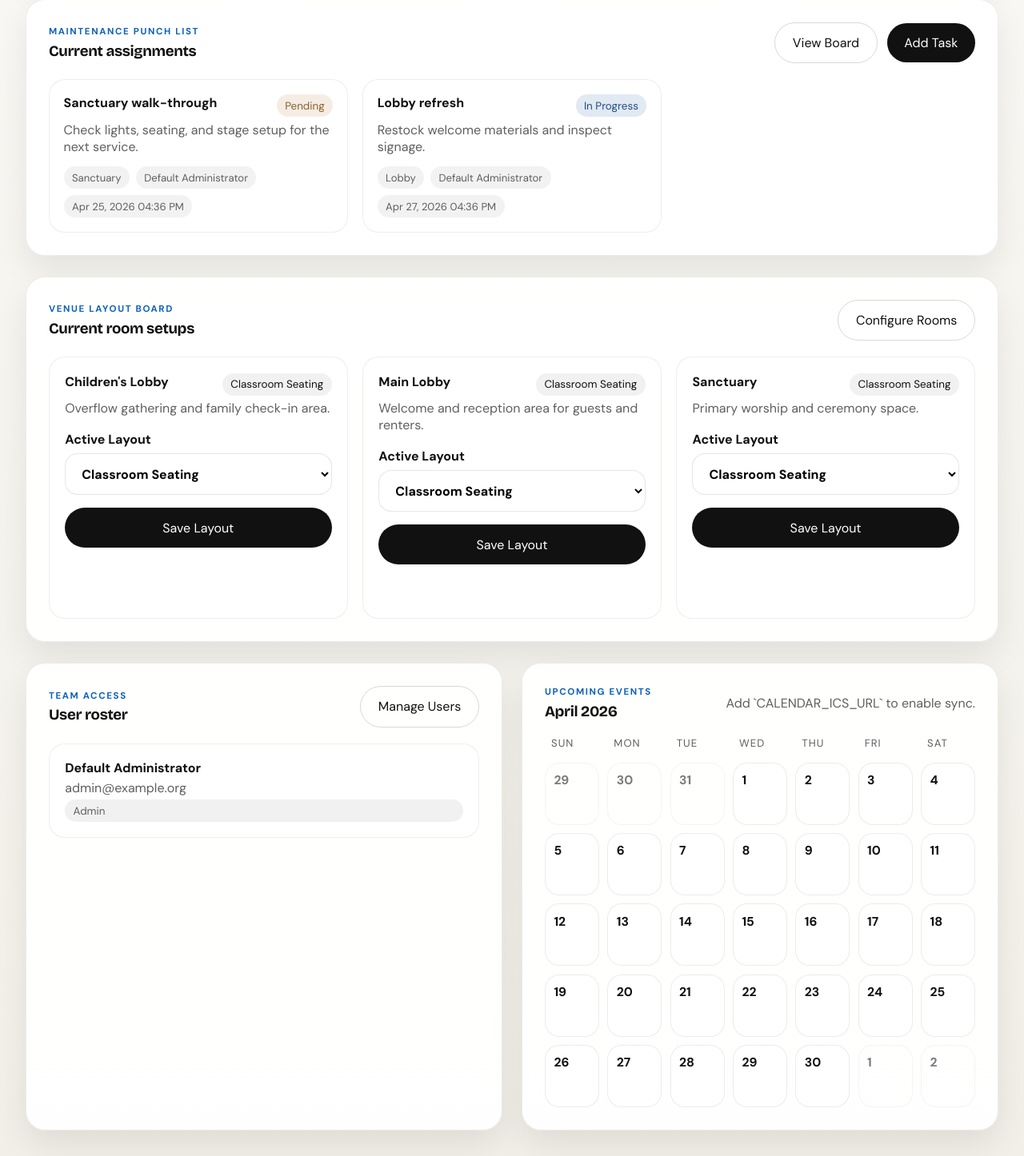
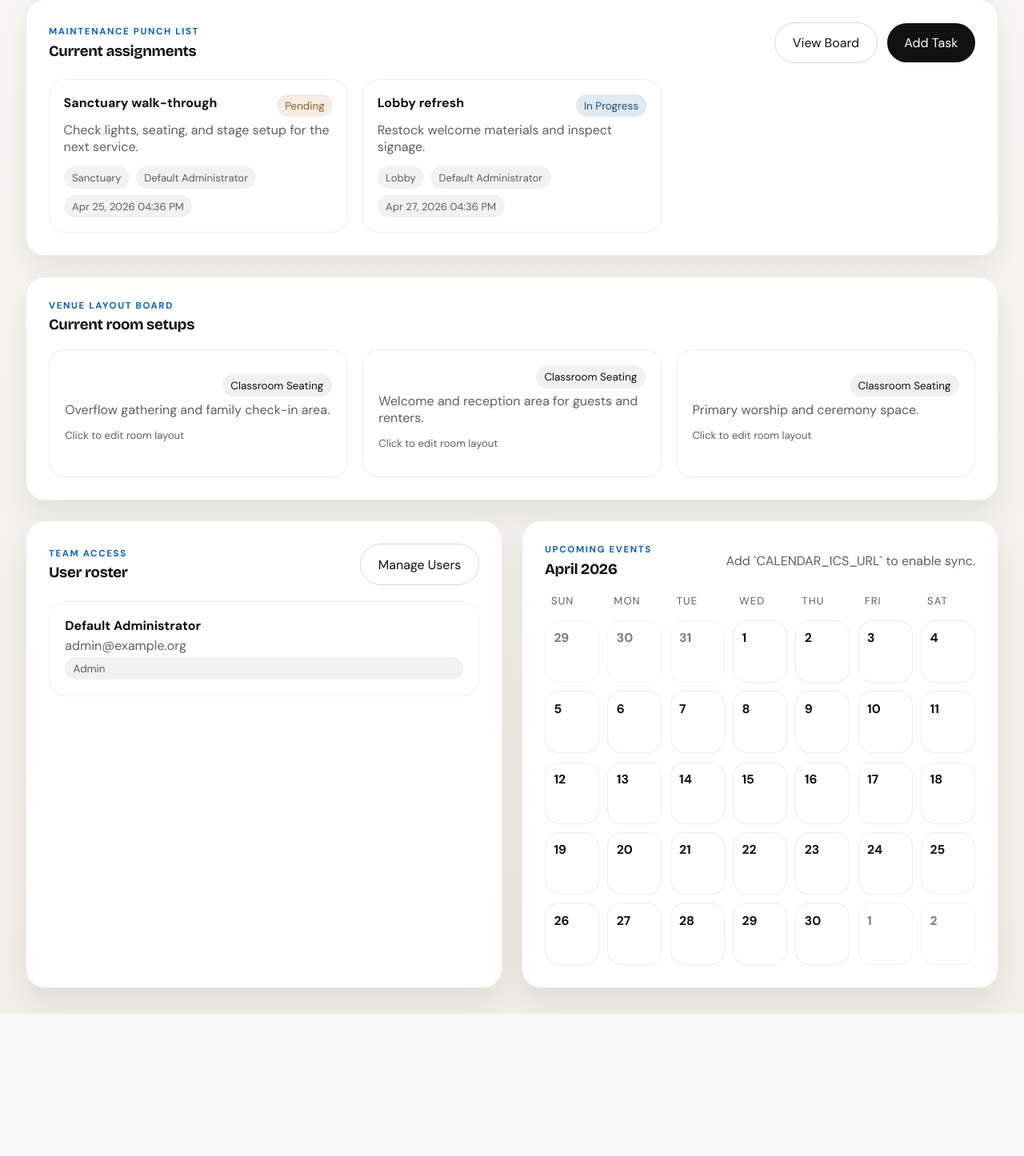
Before and after one commit to v3r5ace/WatershedOperations, a FastAPI app: page /dashboard in a window 1280 px wide. Shown: the part 499-1945 px from the top of the page at 80% size. After the commit the page ends 1767 px from the top, so only its background shows below. Run offline with FastAPI, Linux system fonts and the light colour scheme; the visitor is signed in with stand-in values (Sample User, id 1).

Commit message:
Change room interactions

```diff
--- a/app/static/styles.css
+++ b/app/static/styles.css
@@ -404,6 +404,17 @@ td {
   border-radius: 20px;
   background: rgba(255, 255, 255, 0.98);
   border: 1px solid rgba(17, 17, 17, 0.07);
+  text-align: left;
+  width: 100%;
+}
+
+.venue-card--interactive {
+  cursor: pointer;
+}
+
+.venue-card--interactive:hover {
+  border-color: rgba(14, 97, 185, 0.24);
+  background: rgba(14, 97, 185, 0.05);
 }
 
 .task-summary-card {
@@ -434,12 +445,6 @@ td {
   background: rgba(17, 17, 17, 0.05);
   color: var(--muted);
   font-size: 0.82rem;
-}
-
-.room-layout-form {
-  display: grid;
-  gap: 1rem;
-  margin-top: 1.1rem;
 }
 
 .calendar-shell {
--- a/app/templates/dashboard.html
+++ b/app/templates/dashboard.html
@@ -100,39 +100,23 @@
             <p class="eyebrow">Venue Layout Board</p>
             <h3>Current room setups</h3>
           </div>
-          {% if can_manage_users %}
-          <div class="section-actions">
-            <a href="/admin" class="ghost-button">Configure Rooms</a>
-          </div>
-          {% endif %}
         </div>
         <div class="venue-grid">
           {% for room in rooms %}
-          <article class="venue-card">
+          <button
+            type="button"
+            class="venue-card{% if can_manage_tasks %} venue-card--interactive{% endif %}"
+            {% if can_manage_tasks %}data-room-id="{{ room.id }}"{% endif %}
+          >
             <div class="task-summary-head">
               <strong>{{ room.name }}</strong>
               <span class="badge">{{ room.current_layout_type.name if room.current_layout_type else "Not set" }}</span>
             </div>
             <p class="table-subcopy">{{ room.notes or "No room notes yet." }}</p>
             {% if can_manage_tasks %}
-            <form class="room-layout-form">
-              <input type="hidden" name="room_id" value="{{ room.id }}" />
-              <label>
-                Active Layout
-                <select name="current_layout_type_id">
-                  <option value="">Not set</option>
-                  {% for layout_type in layout_types %}
-                  <option value="{{ layout_type.id }}" {% if room.current_layout_type_id == layout_type.id %}selected{% endif %}>
-                    {{ layout_type.name }}
-                  </option>
-                  {% endfor %}
-                </select>
-              </label>
-              <button type="submit">Save Layout</button>
-              <p class="muted room-layout-message"></p>
-            </form>
+            <p class="kanban-hint">Click to edit room layout</p>
             {% endif %}
-          </article>
+          </button>
           {% else %}
           <p class="muted">No rooms are configured yet. Add rooms and layout types from the admin panel.</p>
           {% endfor %}
@@ -251,6 +235,36 @@
     </div>
 
     {% if can_manage_tasks %}
+    <div id="room-modal" class="modal hidden" aria-hidden="true">
+      <div class="modal-backdrop" data-close-modal="room-modal"></div>
+      <section class="modal-panel">
+        <div class="section-heading">
+          <div>
+            <p class="eyebrow">Venue Layout Board</p>
+            <h3 id="room-modal-title">Edit room layout</h3>
+          </div>
+          <button type="button" class="ghost-button" data-close-modal="room-modal">Close</button>
+        </div>
+        <form id="room-modal-form" class="admin-form">
+          <input type="hidden" name="room_id" id="room-modal-id" />
+          <p id="room-modal-notes" class="muted"></p>
+          <label>
+            Active Layout
+            <select name="current_layout_type_id" id="room-modal-layout">
+              <option value="">Not set</option>
+              {% for layout_type in layout_types %}
+              <option value="{{ layout_type.id }}">{{ layout_type.name }}</option>
+              {% endfor %}
+            </select>
+          </label>
+          <button type="submit" class="full-span">Save Layout</button>
+          <p id="room-modal-message" class="muted full-span"></p>
+        </form>
+      </section>
+    </div>
+    {% endif %}
+
+    {% if can_manage_tasks %}
     <div id="task-modal" class="modal hidden" aria-hidden="true">
       <div class="modal-backdrop" data-close-modal="task-modal"></div>
       <section class="modal-panel">
@@ -323,7 +337,13 @@
       const kanbanBoard = document.getElementById("kanban-board");
       const detailTitle = document.getElementById("calendar-detail-title");
       const detailList = document.getElementById("calendar-detail-list");
-      const roomForms = document.querySelectorAll(".room-layout-form");
+      const roomCards = document.querySelectorAll("[data-room-id]");
+      const roomModalForm = document.getElementById("room-modal-form");
+      const roomModalTitle = document.getElementById("room-modal-title");
+      const roomModalId = document.getElementById("room-modal-id");
+      const roomModalNotes = document.getElementById("room-modal-notes");
+      const roomModalLayout = document.getElementById("room-modal-layout");
+      const roomModalMessage = document.getElementById("room-modal-message");
       let dragTaskId = null;
 
       function toggleModal(id, show) {
@@ -493,6 +513,18 @@
         toggleModal("calendar-modal", true);
       }
 
+      function openRoomModal(roomId) {
+        const room = rooms.find((item) => item.id === Number(roomId));
+        if (!room || !roomModalForm) return;
+
+        roomModalTitle.textContent = room.name;
+        roomModalId.value = room.id;
+        roomModalNotes.textContent = room.notes || "No room notes yet.";
+        roomModalLayout.value = room.current_layout_type_id ?? "";
+        roomModalMessage.textContent = "";
+        toggleModal("room-modal", true);
+      }
+
       document.querySelectorAll(".calendar-day").forEach((dayButton) => {
         dayButton.addEventListener("click", () => {
           document.querySelectorAll(".calendar-day").forEach((button) => button.classList.remove("calendar-day--active"));
@@ -536,10 +568,13 @@
         });
       }
 
-      roomForms.forEach((form) => {
-        form.addEventListener("submit", async (event) => {
+      roomCards.forEach((card) => {
+        card.addEventListener("click", () => openRoomModal(card.dataset.roomId));
+      });
+
+      roomModalForm?.addEventListener("submit", async (event) => {
         event.preventDefault();
-          const formData = new FormData(form);
+        const formData = new FormData(roomModalForm);
         const roomId = formData.get("room_id");
         const rawLayoutId = formData.get("current_layout_type_id");
         const payload = {
@@ -552,16 +587,14 @@
           body: JSON.stringify(payload),
         });
 
-          const messageNode = form.querySelector(".room-layout-message");
         if (response.ok) {
-            messageNode.textContent = "Layout updated. Refreshing...";
+          roomModalMessage.textContent = "Layout updated. Refreshing...";
           window.location.reload();
           return;
         }
 
         const result = await response.json().catch(() => ({}));
-          messageNode.textContent = result.detail || "Unable to update room layout.";
-        });
+        roomModalMessage.textContent = result.detail || "Unable to update room layout.";
       });
 
       renderKanban();
```
Lines whose indentation alone changed are shown as unchanged.
